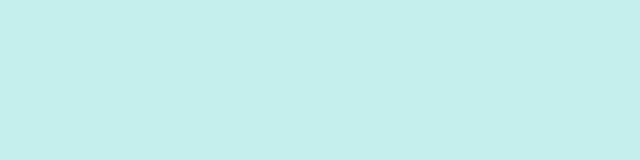
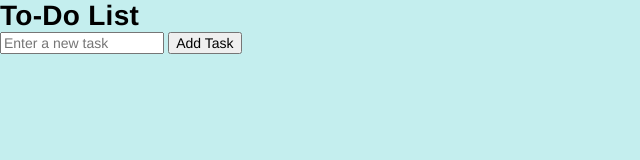
Before and after one commit to LesiaBelinska/front-end-pro, a plain HTML site: page index.html in a window 1280 px wide. Shown: the whole page, without its empty margins (0-640 px from the left). Drawn offline with nearby package versions, Linux system fonts and the light colour scheme.

Commit message:
Update index.html

```diff
--- a/index.html
+++ b/index.html
@@ -8,6 +8,12 @@
     <link rel="stylesheet" href="./main.css" />
 </head>
 <body>
+    <div class="container">
+        <h1>To-Do List</h1>
+        <input type="text" id="new-task" placeholder="Enter a new task">
+        <button id="add-task">Add Task</button>
+        <ul id="task-list"></ul>
+    </div>
     <script src="./index.js"></script>
 </body>
 </html>
```
